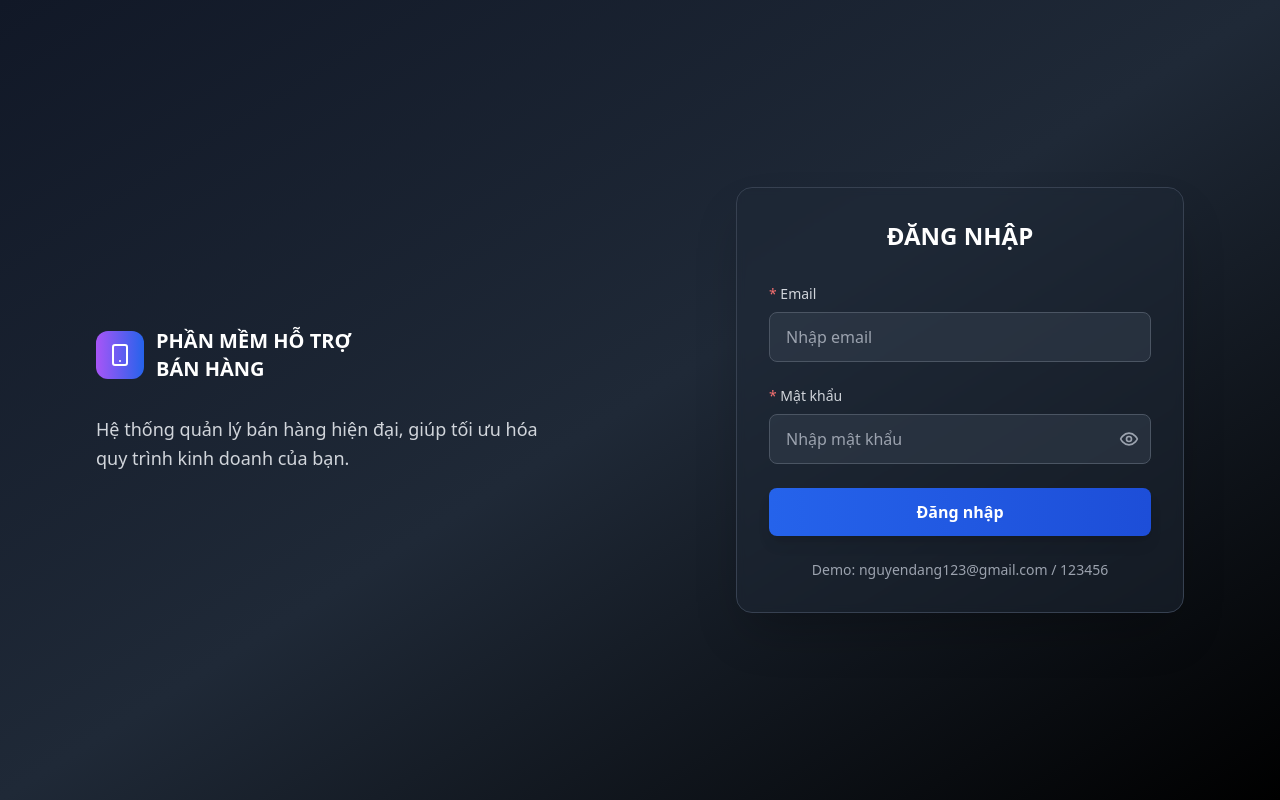
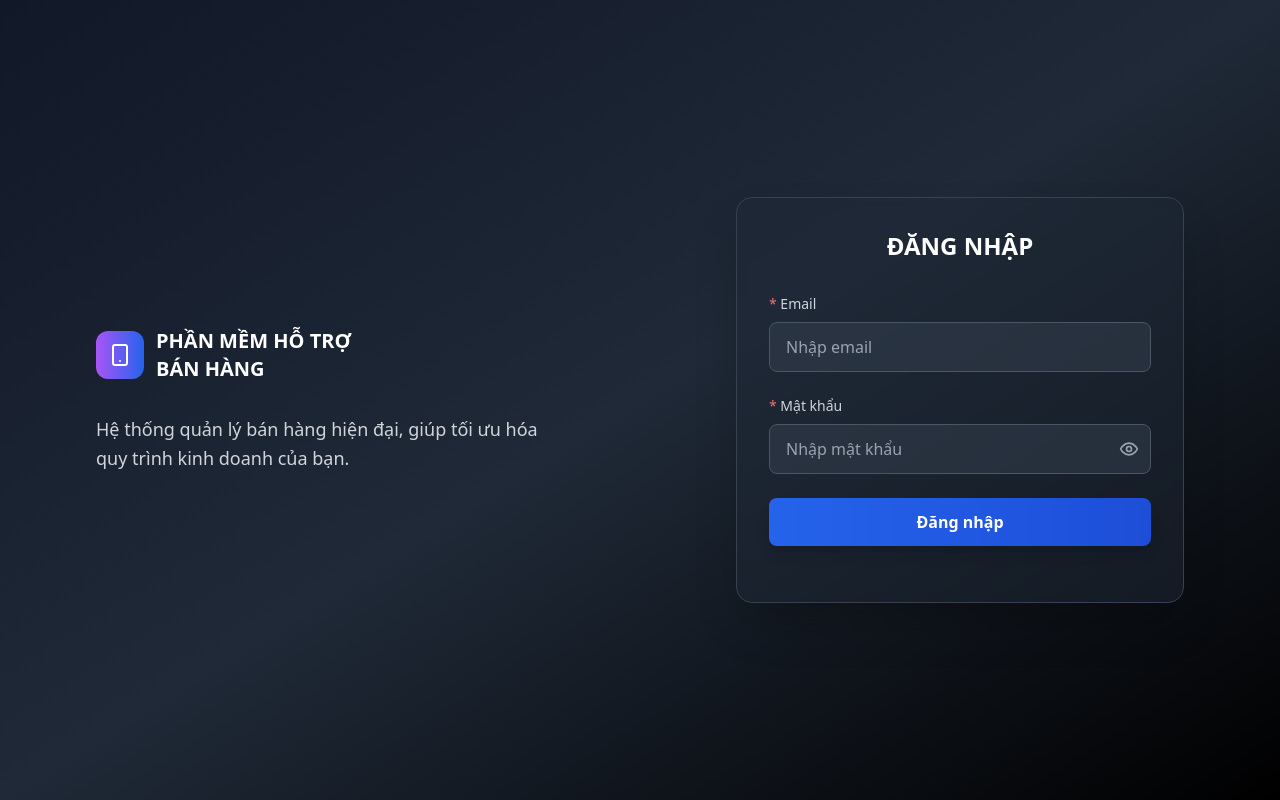
Before and after one commit to doantrongvinhSE/chotdon.top, a React (Vite) app: page / in a window 1280 px wide. Built offline with nearby package versions, Linux system fonts and the light colour scheme.

Commit message:
update all 6

```diff
--- a/src/components/LoginPage.tsx
+++ b/src/components/LoginPage.tsx
@@ -124,7 +124,6 @@ const LoginPage: React.FC<LoginPageProps> = ({ onLogin }) => {
 
             <div className="mt-6 text-center">
               <p className="text-gray-400 text-sm">
-                Demo: nguyendang123@gmail.com / 123456
               </p>
             </div>
           </div>
--- a/src/hooks/useComments.ts
+++ b/src/hooks/useComments.ts
@@ -44,7 +44,7 @@ export function useComments(showToastMessage?: (message: string) => void) {
       }
 
       if (phoneFilter) {
-        params.append('phoneFilter', 'true');
+        params.append('phone', 'true');
       }
 
       const response = await fetch(`${API_ENDPOINTS.COMMENTS}?${params.toString()}`);
```
